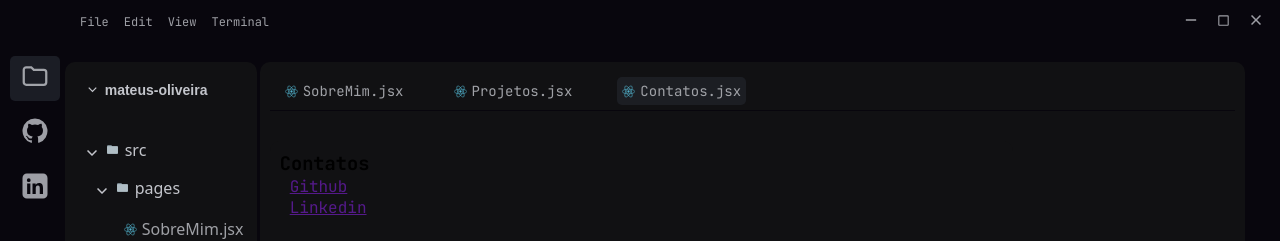
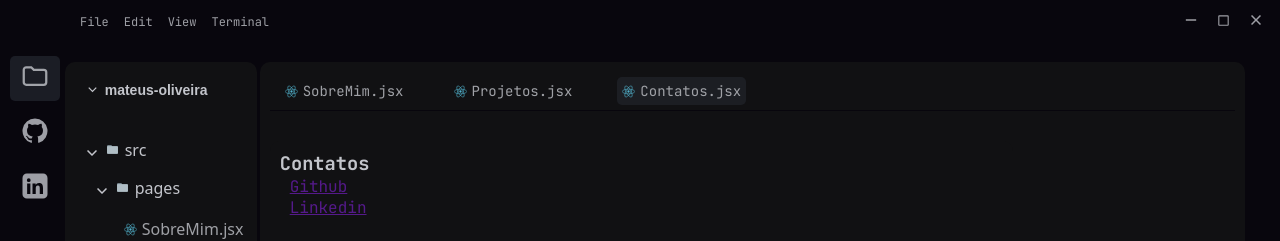
Before and after one commit to mateus-olv-dev/portfolio-ide, a React (Vite) app: page /contatos in a window 1280 px wide. Shown: the top 241 px of the page. Built offline with nearby package versions, Linux system fonts and the light colour scheme.

Commit message:
Finaliza portfolio

```diff
--- a/src/components/pages/Contatos.css
+++ b/src/components/pages/Contatos.css
@@ -0,0 +1,3 @@
+.container-contatos h1 {
+  color: var(--text);
+}
```
